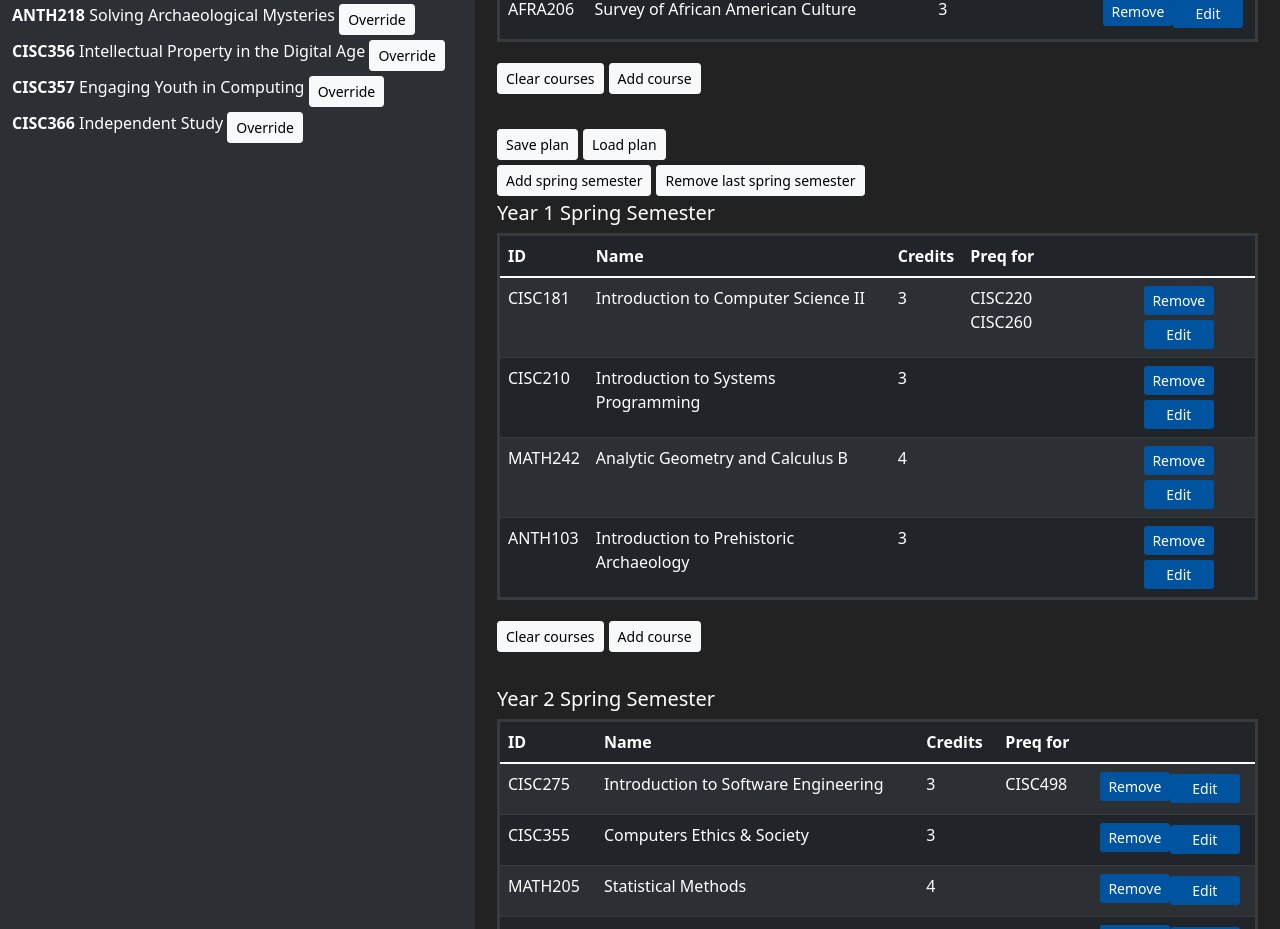
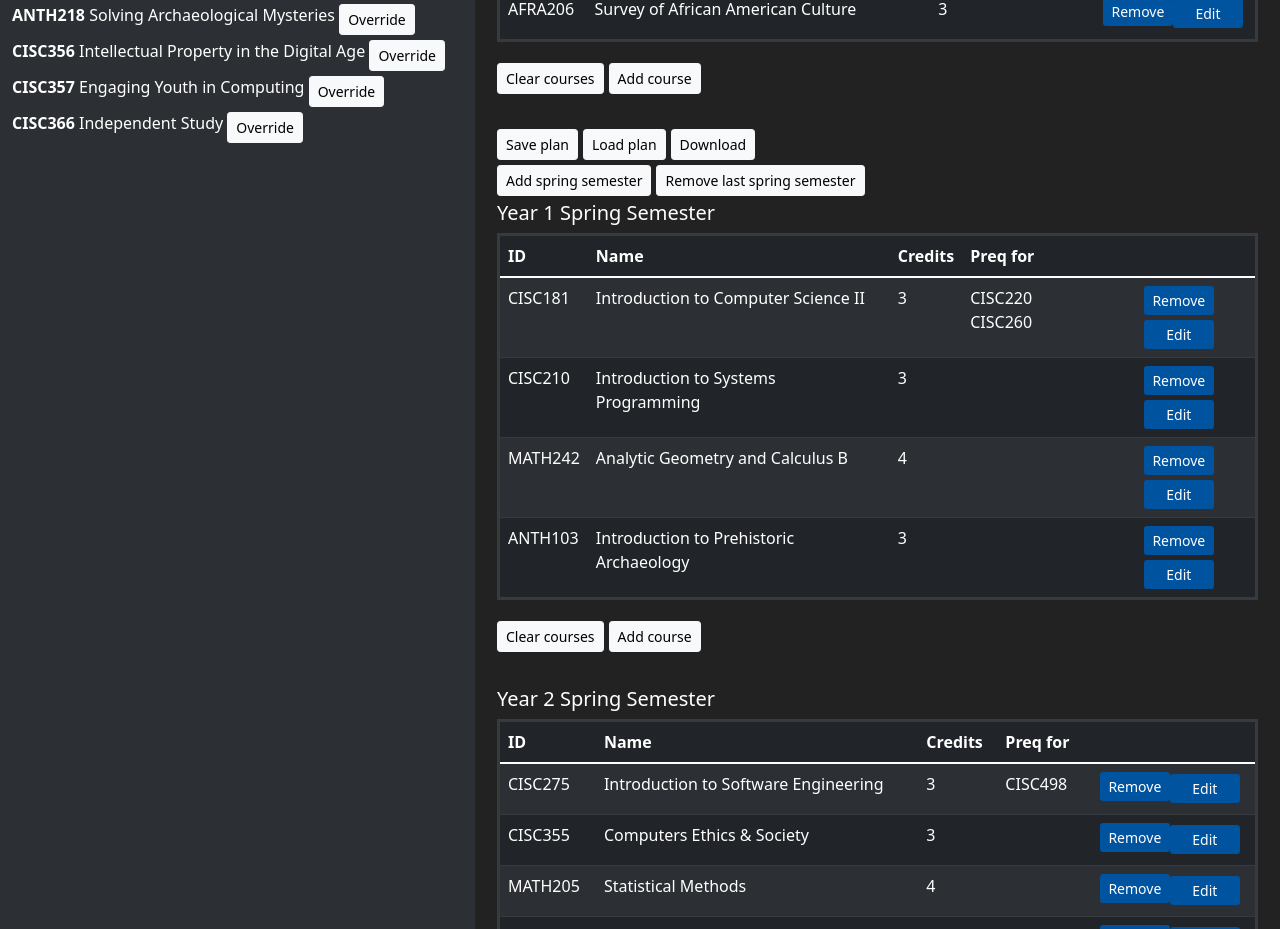
Before and after one commit to mnawar27/ud-cis-scheduler-team-7, a React (Create React App) app: page / in a window 1280 px wide. Shown: the part 1840-2769 px from the top of the page. Built offline with nearby package versions, Linux system fonts and the light colour scheme.

Commit message:
downloads fall semesters

```diff
--- a/src/App.tsx
+++ b/src/App.tsx
@@ -85,6 +85,22 @@ function App(): JSX.Element {
         setSpringSemesters(defaultspring);
         setClear(true);
     }
+
+    function download(){
+        function semCourses(c: Course[]){
+            const semCourse = c.map((co: Course) => co.name + "," + co.description + "," + co.credits + "\n");
+            return semCourse;
+        }
+
+        const csvContent = "data:text/csv;charset=utf-8," + "\nFall Semesters: \n" + "Course, " + "Name, " + "Credits\n" + fallsemesters.map((f: Course[]) => semCourses(f) + "\n") ;
+
+        const hiddenElement = document.createElement("a");
+        hiddenElement.href = encodeURI(csvContent);
+        hiddenElement.target = "_blank";
+        hiddenElement.download = "Schedule.csv";
+        hiddenElement.click();
+    }
+
     return (
         <div className="App">
             <Welcome />
@@ -138,6 +154,7 @@ function App(): JSX.Element {
                                     <div className="col">
                                         <button className="btn btn-light btn-sm">Save plan</button>
                                         <button className="btn btn-light btn-sm">Load plan</button>
+                                        <button className="btn btn-light btn-sm" onClick={download}>Download</button>
                                     </div>
                                 </div>
                                 <button className="btn btn-light btn-sm" onClick={()=>addSemester(fallsemesters,springsemesters,"spring")}>Add spring semester</button>
```
